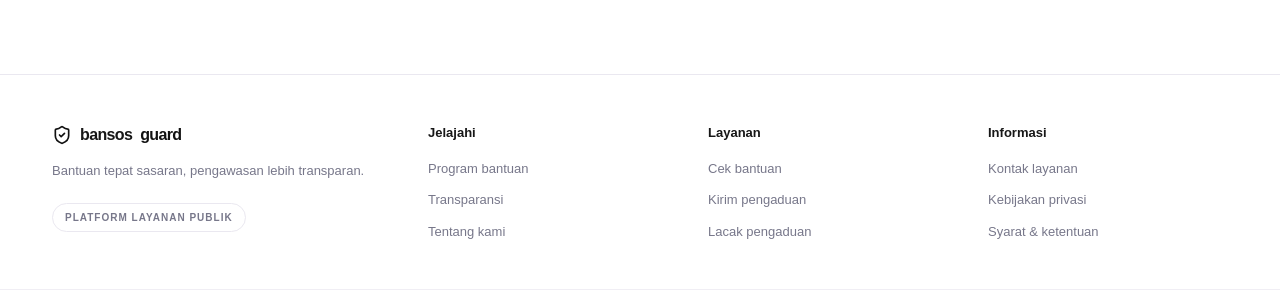
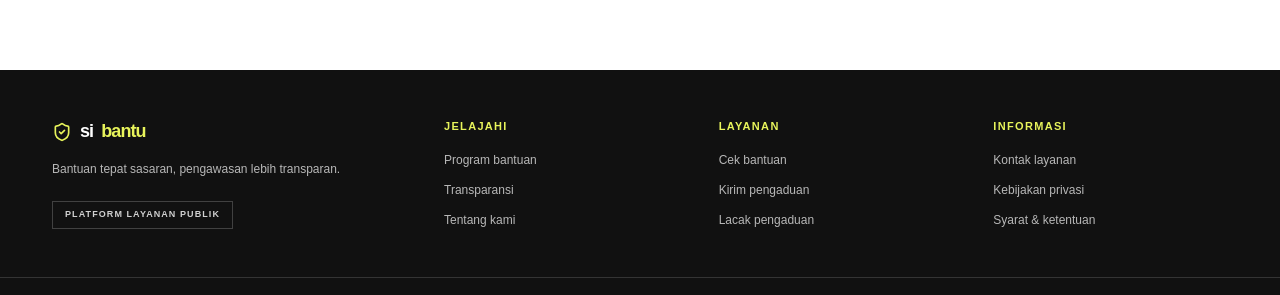
Before and after one commit to CUPP-0/sibantu, a Next.js app: page / in a window 1280 px wide. Shown: the part 2501-2796 px from the top of the page. Built offline with nearby package versions, Linux system fonts and the light colour scheme; no server answers.

Commit message:
Redesign SiBantu visual interface

```diff
--- a/src/components/site-shell.js
+++ b/src/components/site-shell.js
@@ -32,9 +32,7 @@ export default function SiteShell({ children }) {
       .finally(() => {
         if (active) setSessionChecked(true);
       });
-    return () => {
-      active = false;
-    };
+    return () => { active = false; };
   }, []);
 
   const accountHref = user?.role === "masyarakat" ? "/warga/profil" : "/admin/dashboard";
@@ -42,67 +40,48 @@ export default function SiteShell({ children }) {
 
   return (
     <>
-      <header className="sticky top-0 z-30 border-b border-[#eae8f0] bg-white/95 backdrop-blur">
-        <div className="mx-auto flex h-[76px] max-w-[1240px] items-center justify-between px-5 lg:px-8">
-          <Link href="/" className="flex items-center gap-3" aria-label="SiBantu beranda">
-            <span className="flex size-10 items-center justify-center rounded-[13px] bg-[#111111] text-white">
-              <ShieldCheck size={23} strokeWidth={2.2} />
+      <header className="sticky top-0 z-30 border-b border-[#eeede9] bg-white/95 backdrop-blur">
+        <div className="mx-auto flex h-[72px] max-w-[1240px] items-center justify-between px-5 lg:px-8">
+          <Link href="/" className="flex items-center gap-2.5" aria-label="SiBantu beranda">
+            <span className="flex size-9 items-center justify-center bg-[#6d4aff] text-white">
+              <ShieldCheck size={21} strokeWidth={2} />
             </span>
             <span>
-              <span className="block text-[17px] font-bold tracking-[-0.04em]">si<span className="text-[#111111]">bantu</span></span>
-              <span className="block text-[10px] font-medium tracking-[0.12em] text-[#9290a0]">TRANSPARANSI BANTUAN</span>
+              <span className="block text-[18px] font-bold tracking-[-0.055em] text-[#171717]">si<span className="text-[#6d4aff]">bantu</span></span>
+              <span className="block text-[9px] font-medium tracking-[0.14em] text-[#92918b]">TRANSPARANSI BANTUAN</span>
             </span>
           </Link>
 
           <nav className="hidden items-center gap-7 lg:flex" aria-label="Navigasi utama">
             {links.map(([label, href]) => (
-              <Link key={href} href={href} className="text-[13px] font-medium text-[#686779] transition hover:text-[#111111]">
-                {label}
-              </Link>
+              <Link key={href} href={href} className="text-[12px] font-medium text-[#65646b] transition hover:text-[#6d4aff]">{label}</Link>
             ))}
           </nav>
 
-          <div className="hidden items-center gap-4 lg:flex">
-            <Link href="/lacak-pengaduan" className="text-[13px] font-semibold text-[#49485a] hover:text-[#111111]">
-              Lacak laporan
-            </Link>
+          <div className="hidden items-center gap-5 lg:flex">
+            <Link href="/lacak-pengaduan" className="text-[12px] font-semibold text-[#49484e] hover:text-[#6d4aff]">Lacak laporan</Link>
             {user ? (
-              <Link href={accountHref} className="inline-flex h-11 items-center gap-2 rounded-xl bg-[#111111] px-4 text-[12px] font-semibold text-white transition hover:bg-[#000000]" aria-label={`${accountLabel}: ${user.name}`}>
-                <CircleUserRound size={16} /><span>{accountLabel}</span><ArrowUpRight size={14} />
+              <Link href={accountHref} className="inline-flex h-10 items-center gap-2 bg-[#171717] px-4 text-[11px] font-semibold text-white transition hover:bg-[#6d4aff]" aria-label={`${accountLabel}: ${user.name}`}>
+                <CircleUserRound size={15} /><span>{accountLabel}</span><ArrowUpRight size={13} />
               </Link>
             ) : sessionChecked ? (
-              <Link href="/login" className="inline-flex h-11 items-center gap-2 rounded-xl bg-[#111111] px-5 text-[13px] font-semibold text-white transition hover:bg-[#000000]">
-                Masuk akun <ArrowUpRight size={15} />
-              </Link>
+              <Link href="/login" className="inline-flex h-10 items-center gap-2 bg-[#171717] px-5 text-[11px] font-semibold text-white transition hover:bg-[#6d4aff]">Masuk akun <ArrowUpRight size={14} /></Link>
             ) : (
-              <span className="h-11 w-[126px] animate-pulse rounded-xl bg-[#f3f6d8]" aria-label="Memeriksa akun" />
+              <span className="h-10 w-[116px] animate-pulse bg-[#f2efff]" aria-label="Memeriksa akun" />
             )}
           </div>
 
-          <button
-            className="flex size-10 items-center justify-center rounded-xl border border-[#eae8f0] text-[#393849] lg:hidden"
-            onClick={() => setMenuOpen(!menuOpen)}
-            aria-label={menuOpen ? "Tutup menu" : "Buka menu"}
-            aria-expanded={menuOpen}
-          >
-            {menuOpen ? <X size={20} /> : <Menu size={20} />}
+          <button className="flex size-10 items-center justify-center border border-[#e9e8e4] text-[#393849] lg:hidden" onClick={() => setMenuOpen(!menuOpen)} aria-label={menuOpen ? "Tutup menu" : "Buka menu"} aria-expanded={menuOpen}>
+            {menuOpen ? <X size={19} /> : <Menu size={19} />}
           </button>
         </div>
         {menuOpen && (
-          <nav className="border-t border-[#eae8f0] bg-white px-5 py-3 lg:hidden" aria-label="Navigasi seluler">
-            {links.map(([label, href]) => (
-              <Link key={href} href={href} onClick={() => setMenuOpen(false)} className="block border-b border-[#f2f0f6] py-3 text-sm font-medium text-[#565568] last:border-0">
-                {label}
-              </Link>
-            ))}
+          <nav className="border-t border-[#eeede9] bg-white px-5 py-3 lg:hidden" aria-label="Navigasi seluler">
+            {links.map(([label, href]) => <Link key={href} href={href} onClick={() => setMenuOpen(false)} className="block border-b border-[#f1f0ec] py-3 text-[13px] font-medium text-[#565568] last:border-0">{label}</Link>)}
             {user ? (
-              <Link href={accountHref} onClick={() => setMenuOpen(false)} className="mt-3 flex items-center justify-center gap-2 rounded-xl bg-[#111111] px-4 py-3 text-center text-sm font-semibold text-white">
-                <CircleUserRound size={17} /> {accountLabel}
-              </Link>
+              <Link href={accountHref} onClick={() => setMenuOpen(false)} className="mt-3 flex items-center justify-center gap-2 bg-[#171717] px-4 py-3 text-center text-[13px] font-semibold text-white"><CircleUserRound size={16} /> {accountLabel}</Link>
             ) : sessionChecked ? (
-              <Link href="/login" onClick={() => setMenuOpen(false)} className="mt-3 block rounded-xl bg-[#111111] px-4 py-3 text-center text-sm font-semibold text-white">
-                Masuk akun
-              </Link>
+              <Link href="/login" onClick={() => setMenuOpen(false)} className="mt-3 block bg-[#171717] px-4 py-3 text-center text-[13px] font-semibold text-white">Masuk akun</Link>
             ) : null}
           </nav>
         )}
@@ -110,43 +89,43 @@ export default function SiteShell({ children }) {
 
       <main className="min-h-[65vh]">{children}</main>
 
-      <footer className="border-t border-[#eae8f0] bg-white">
-        <div className="mx-auto grid max-w-[1240px] gap-10 px-5 py-12 sm:grid-cols-2 lg:grid-cols-[1.4fr_1fr_1fr_1fr] lg:px-8">
+      <footer className="bg-[#111111] text-white">
+        <div className="mx-auto grid max-w-[1240px] gap-10 px-5 py-12 sm:grid-cols-2 lg:grid-cols-[1.5fr_1fr_1fr_1fr] lg:px-8">
           <div>
-            <Link href="/" className="flex items-center gap-2 text-[16px] font-bold tracking-[-0.04em]">
-              <ShieldCheck size={20} className="text-[#111111]" /> bansos<span className="text-[#111111]">guard</span>
+            <Link href="/" className="flex items-center gap-2 text-[18px] font-bold tracking-[-0.05em] text-white">
+              <ShieldCheck size={20} className="text-[#e8f45b]" /> si<span className="text-[#e8f45b]">bantu</span>
             </Link>
-            <p className="mt-3 max-w-xs text-[13px] leading-6 text-[#77778a]">Bantuan tepat sasaran, pengawasan lebih transparan.</p>
-            <span className="mt-5 inline-flex rounded-full border border-[#eae8f0] px-3 py-1.5 text-[10px] font-semibold uppercase tracking-[0.1em] text-[#77778a]">Platform layanan publik</span>
+            <p className="mt-3 max-w-xs text-[12px] leading-6 text-[#b8b8b8]">Bantuan tepat sasaran, pengawasan lebih transparan.</p>
+            <span className="mt-5 inline-flex border border-white/20 px-3 py-1.5 text-[9px] font-semibold uppercase tracking-[0.12em] text-[#d0d0d0]">Platform layanan publik</span>
           </div>
           <div>
-            <h3 className="text-[13px] font-bold">Jelajahi</h3>
-            <div className="mt-4 grid gap-3 text-[13px] text-[#77778a]">
-              <Link href="/program" className="hover:text-[#111111]">Program bantuan</Link>
-              <Link href="/transparansi" className="hover:text-[#111111]">Transparansi</Link>
-              <Link href="/tentang" className="hover:text-[#111111]">Tentang kami</Link>
+            <h3 className="text-[11px] font-bold uppercase tracking-[0.12em] text-[#e8f45b]">Jelajahi</h3>
+            <div className="mt-4 grid gap-3 text-[12px] text-[#b8b8b8]">
+              <Link href="/program" className="hover:text-white">Program bantuan</Link>
+              <Link href="/transparansi" className="hover:text-white">Transparansi</Link>
+              <Link href="/tentang" className="hover:text-white">Tentang kami</Link>
             </div>
           </div>
           <div>
-            <h3 className="text-[13px] font-bold">Layanan</h3>
-            <div className="mt-4 grid gap-3 text-[13px] text-[#77778a]">
-              <Link href="/cek-bantuan" className="hover:text-[#111111]">Cek bantuan</Link>
-              <Link href="/pengaduan" className="hover:text-[#111111]">Kirim pengaduan</Link>
-              <Link href="/lacak-pengaduan" className="hover:text-[#111111]">Lacak pengaduan</Link>
+            <h3 className="text-[11px] font-bold uppercase tracking-[0.12em] text-[#e8f45b]">Layanan</h3>
+            <div className="mt-4 grid gap-3 text-[12px] text-[#b8b8b8]">
+              <Link href="/cek-bantuan" className="hover:text-white">Cek bantuan</Link>
+              <Link href="/pengaduan" className="hover:text-white">Kirim pengaduan</Link>
+              <Link href="/lacak-pengaduan" className="hover:text-white">Lacak pengaduan</Link>
             </div>
           </div>
           <div>
-            <h3 className="text-[13px] font-bold">Informasi</h3>
-            <div className="mt-4 grid gap-3 text-[13px] text-[#77778a]">
-              <a href="mailto:layanan@sibantu.id" className="hover:text-[#111111]">Kontak layanan</a>
-              <Link href="/kebijakan-privasi" className="hover:text-[#111111]">Kebijakan privasi</Link>
-              <Link href="/syarat-ketentuan" className="hover:text-[#111111]">Syarat & ketentuan</Link>
+            <h3 className="text-[11px] font-bold uppercase tracking-[0.12em] text-[#e8f45b]">Informasi</h3>
+            <div className="mt-4 grid gap-3 text-[12px] text-[#b8b8b8]">
+              <a href="mailto:layanan@sibantu.id" className="hover:text-white">Kontak layanan</a>
+              <Link href="/kebijakan-privasi" className="hover:text-white">Kebijakan privasi</Link>
+              <Link href="/syarat-ketentuan" className="hover:text-white">Syarat & ketentuan</Link>
             </div>
           </div>
         </div>
-        <div className="border-t border-[#f0eef4]">
-          <div className="mx-auto flex max-w-[1240px] flex-col gap-2 px-5 py-4 text-[11px] text-[#9290a0] sm:flex-row sm:items-center sm:justify-between lg:px-8">
-            <span>Â© 2026 SiBantu. Platform demonstrasi â€” data yang ditampilkan bersifat simulasi.</span>
+        <div className="border-t border-white/15">
+          <div className="mx-auto flex max-w-[1240px] flex-col gap-2 px-5 py-4 text-[10px] text-[#a8a8a8] sm:flex-row sm:items-center sm:justify-between lg:px-8">
+            <span>© 2026 SiBantu. Platform demonstrasi — data yang ditampilkan bersifat simulasi.</span>
             <span>Dirancang untuk transparansi dan perlindungan privasi.</span>
           </div>
         </div>
```
